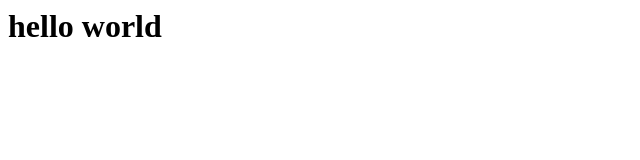
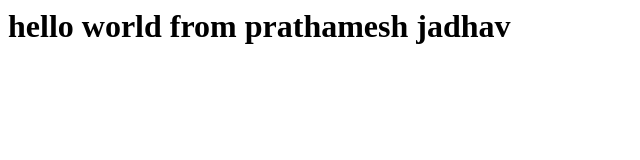
Before and after one commit to Prathamesh0009M/first-repository, a plain HTML site: page index.html in a window 1280 px wide. Shown: the whole page, without its empty margins (0-640 px from the left). Drawn offline with Linux system fonts and the light colour scheme.

Commit message:
new data at inex.html

```diff
--- a/index.html
+++ b/index.html
@@ -1 +1 @@
-<h1>hello world</h1>
+<h1>hello world from prathamesh jadhav </h1>
```
